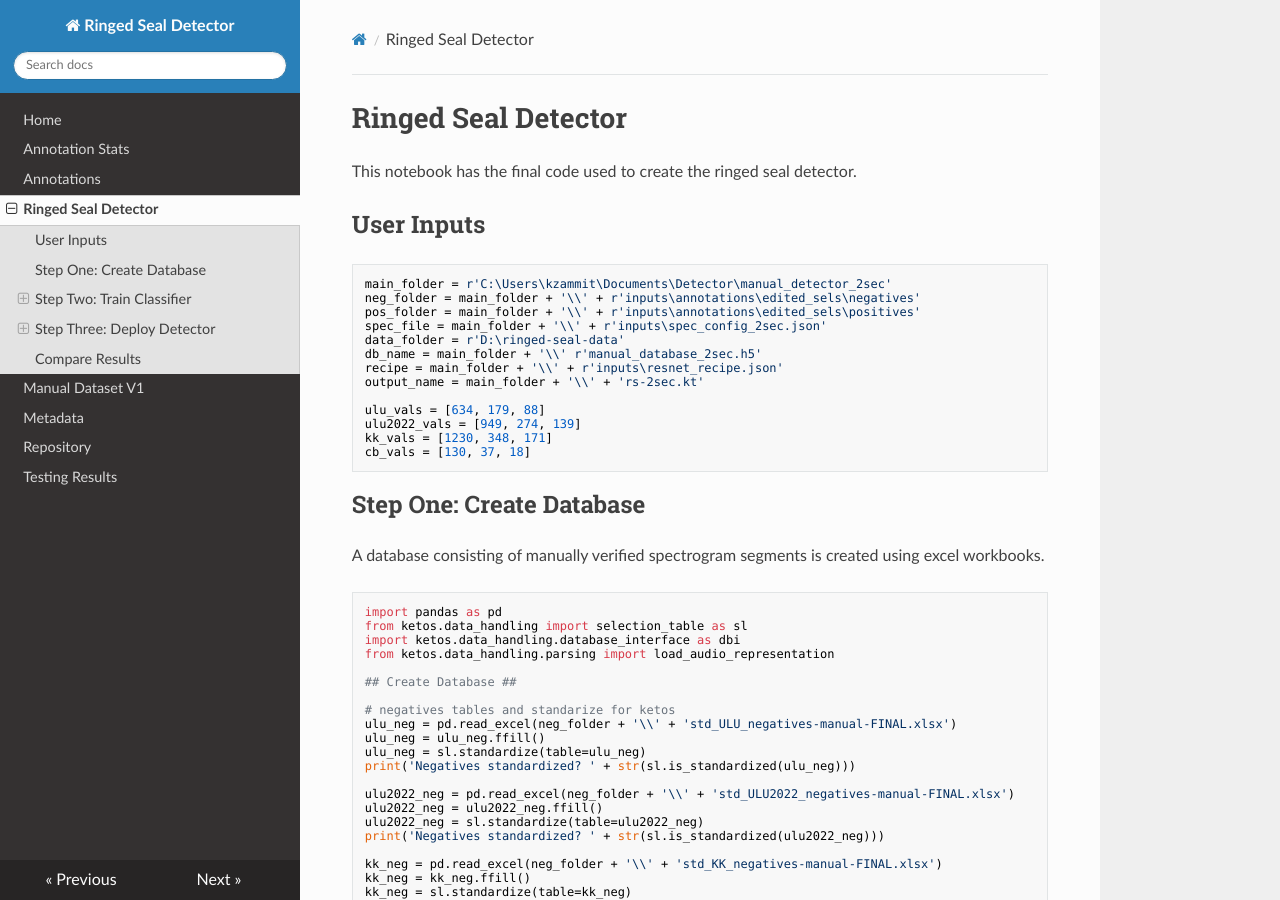
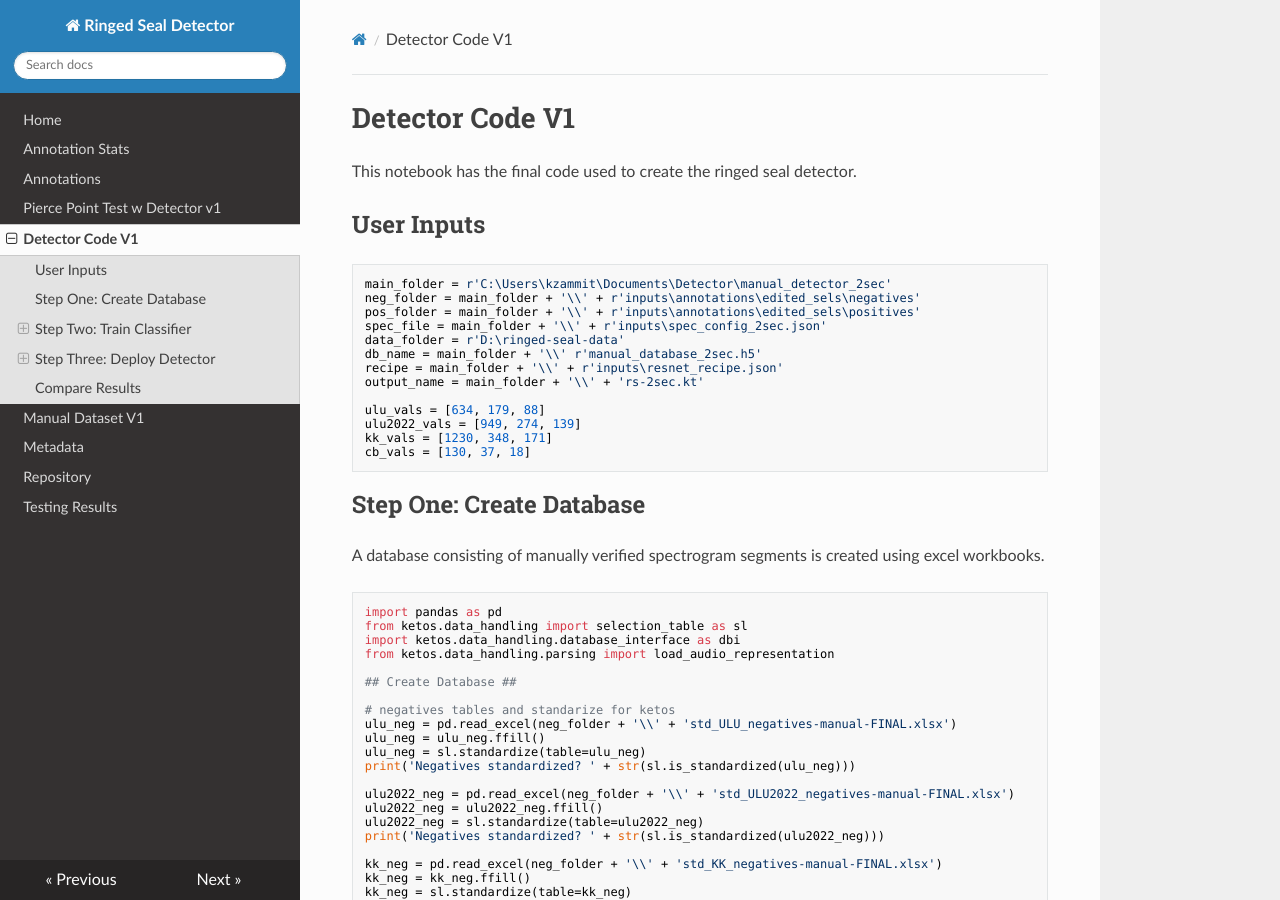
Before and after one commit to karlzam/ringed-seal-docs, an MkDocs documentation site: the page built from docs/detector.md, in a window 1280 px wide and 900 px high. Built offline with MkDocs 1.6.1, drawn with Linux system fonts in a browser that asks for light colours; nearby versions of some CDN libraries; some of the changed lines change nothing that is shown.

Commit message:
no message

````diff
--- /dev/null
+++ b/docs/detector-pp.md
@@ -0,0 +1,463 @@
+# Pierce Point Test w Detector v1
+
+This notebook has the final code used to create the ringed seal detector.
+
+## User Inputs
+
+
+```python
+main_folder = r'C:\Users\kzammit\Documents\Detector\manual_detector_2sec\pp-test'
+spec_file = main_folder + '\\' + 'spec_config_2sec.json'
+data_folder = r'D:\ringed-seal-data'
+db_name = main_folder + '\\' r'pierce_point_db.h5'
+
+```
+
+## Step One: Create Database
+
+A database consisting of manually verified spectrogram segments is created using excel workbooks.
+
+
+```python
+import pandas as pd
+from ketos.data_handling import selection_table as sl
+import ketos.data_handling.database_interface as dbi
+from ketos.data_handling.parsing import load_audio_representation
+
+## Create Database ##
+
+pp_pos = pd.read_excel(main_folder + '\\' + 'std_PP_positives.xlsx')
+pp_pos2 = pp_pos.ffill()
+pp_pos2 = sl.standardize(table=pp_pos2, start_labels_at_1=True)
+print('Negatives standardized? ' + str(sl.is_standardized(pp_pos2)))
+
+# join into a database
+
+spec_cfg = load_audio_representation(spec_file, name="spectrogram")
+
+dbi.create_database(output_file=db_name,  # empty brackets
+                    dataset_name=r'test', selections=pp_pos2, data_dir=data_folder,
+                    audio_repres=spec_cfg)
+```
+
+    Negatives standardized? True
+
+
+    100%|██████████████████████████████████████████████████████████████████████████████████| 71/71 [00:00<00:00, 74.81it/s]
+
+    71 items saved to C:\Users\kzammit\Documents\Detector\manual_detector_2sec\pp-test\pierce_point_db.h5
+
+
+
+
+
+
+```python
+import tables
+tables.file._open_files.close_all()
+```
+
+    Closing remaining open files:C:\Users\kzammit\Documents\Detector\manual_detector_2sec\pp-test\pierce_point_db.h5...done
+
+
+## Step Three: Deploy Detector
+
+### Copy Testing Files to Audio Folder
+
+
+```python
+import shutil
+
+pp_pos3 = pp_pos.ffill()
+
+audio_folder = r'C:\Users\kzammit\Documents\Detector\manual_detector_2sec\pp-test\audio'
+
+for idex, row in pp_pos3.iterrows():
+    shutil.copyfile(pp_pos3.loc[idex]['filename'], audio_folder + '\\' + pp_pos3.loc[idex]['filename'].split('\\')[-1])
+
+print('done')
+```
+
+    done
+
+
+### Deploy Detector on Audio Data
+
+
+```python
+from ketos.audio.audio_loader import AudioFrameLoader, AudioLoader, SelectionTableIterator
+from ketos.audio.spectrogram import MagSpectrogram
+from ketos.neural_networks.dev_utils.detection import batch_load_audio_file_data, filter_by_threshold
+import numpy as np
+import tensorflow as tf
+from ketos.data_handling.data_feeding import BatchGenerator
+from ketos.neural_networks.resnet import ResNetInterface
+
+temp_folder = main_folder + '\\' + 'ringedS_tmp_folder'
+detections_csv = main_folder + '\\' + 'detections_raw.csv'
+threshold = 0.5
+step_size = 2.0
+batch_size = 16
+buffer = 0.5
+output_name = main_folder + '\\' + 'rs-2sec.kt'
+
+model = ResNetInterface.load(model_file=output_name, new_model_folder=temp_folder)
+
+audio_repr = load_audio_representation(path=spec_file)
+
+spec_config = audio_repr['spectrogram']
+
+audio_loader = AudioFrameLoader(path=audio_folder, duration=spec_config['duration'],
+                                    step=step_size, stop=False, representation=spec_config['type'],
+                                    representation_params=spec_config, pad=False)
+detections = pd.DataFrame()
+
+batch_generator = batch_load_audio_file_data(loader=audio_loader, batch_size=batch_size)
+
+for batch_data in batch_generator:
+    # Run the model on the spectrogram data from the current batch
+    batch_predictions = model.run_on_batch(batch_data['data'], return_raw_output=True)
+
+    # Lets store our data in a dictionary
+    raw_output = {'filename': batch_data['filename'], 'start': batch_data['start'], 'end': batch_data['end'],
+                  'score': batch_predictions}
+
+    batch_detections = filter_by_threshold(raw_output, threshold=threshold)
+
+    # What do these labels represent? Is it 0 for no, and 1 for yes? why is 0 included in the
+    detections = pd.concat([detections, batch_detections], ignore_index=True)
+
+detections.to_csv(detections_csv, index=False)
+```
+
+      0%|                                                                                          | 0/149 [00:00<?, ?it/s]RuntimeWarning: Waveform padded with its own reflection to achieve required length to compute the stft. 73 samples were padded on the left and 0 samples were padded on the right
+    100%|████████████████████████████████████████████████████████████████████████████████| 149/149 [00:20<00:00,  7.37it/s]
+
+
+## Compare Results
+
+
+```python
+#annotations = pd.read_excel(r'C:\Users\kzammit\Documents\Detector\manual_detector_2sec\sel_test_pos.xlsx')
+#annotations = annotations.ffill()
+#detections = pd.read_csv(r'C:\Users\kzammit\Documents\Detector\manual_detector_2sec\detections_raw.csv')
+
+#detected_list = []
+
+#for idx, row in annotations.iterrows():  # loop over annotations
+#    filename_annot = row['filename'].split("\\")[-1]
+#    time_annot_start = row['start']
+#    time_annot_end = row['end']
+#    detected = False
+#    for _, d in detections.iterrows():  # loop over detections
+#        filename_det = d['filename']
+#        start_det = d['start']
+#        end_det = start_det + d['end']
+        # if the filenames match and the annotated time falls with the start and
+        # end time of the detection interval, consider the call detected
+#        if filename_annot == filename_det and time_annot_start >= start_det and time_annot_end <= end_det:
+#            detected = True
+#            break
+
+#    detected_list.append(detected)
+
+#annotations['detected'] = detected_list  # add column to the annotations table
+
+#annotations.to_excel('detected_annots.xlsx')
+```
+
+    done
+
+
+
+```python
+def compute_detections(labels, scores, threshold=0.5):
+    """
+
+    :param labels:
+    :param scores:
+    :param threshold:
+    :return:
+    """
+    predictions = np.where(scores >= threshold, 1,0)
+
+    TP = tf.math.count_nonzero(predictions * labels).numpy()
+    TN = tf.math.count_nonzero((predictions - 1) * (labels - 1)).numpy()
+    FP = tf.math.count_nonzero(predictions * (labels - 1)).numpy()
+    FN = tf.math.count_nonzero((predictions - 1) * labels).numpy()
+
+    return predictions, TP, TN, FP, FN
+```
+
+
+```python
+from ketos.data_handling.data_feeding import JointBatchGen
+
+import os
+import csv
+
+output_dir = main_folder + '\\' + 'metrics'
+
+db = dbi.open_file(db_name, 'r')
+
+# Load the trained model
+model = ResNetInterface.load(output_name, load_audio_repr=False, new_model_folder=temp_folder)
+
+# Open the table in the database at the root level
+table = dbi.open_table(db, '/test')
+
+# Convert the data to the correct format for the model, and generate batches of data
+gens = []
+
+# not sure?
+batch_size = int(batch_size / sum(1 for _ in db.walk_nodes(table, "Table")))
+
+# for the testing dataset
+for group in db.walk_nodes(table, "Table"):
+    generator = BatchGenerator(batch_size=batch_size, data_table=group,
+                               output_transform_func=ResNetInterface.transform_batch, shuffle=False,
+                               refresh_on_epoch_end=False, x_field='data', return_batch_ids=True)
+
+    # attach the batches together so there's one for each dataset
+    gens.append(generator)
+
+gen = JointBatchGen(gens, n_batches='min', shuffle_batch=False, reset_generators=False, return_batch_ids=True)
+
+scores = []
+labels = []
+
+for batch_id in range(gen.n_batches):
+    hdf5_ids, batch_X, batch_Y = next(gen)
+
+    batch_labels = np.argmax(batch_Y, axis=1)
+
+    # will return the scores for just one class (with label 1)
+    batch_scores = model.model.predict_on_batch(batch_X)[:, 1]
+
+    scores.extend(batch_scores)
+    labels.extend(batch_labels)
+
+labels = np.array(labels)
+scores = np.array(scores)
+
+print('Length of labels is ' + str(len(labels)))
+
+predicted, TP, TN, FP, FN = compute_detections(labels, scores, threshold)
+
+print(f'\nSaving detections output to {output_dir}/')
+
+df_group = pd.DataFrame()
+for group in db.walk_nodes(table, "Table"):
+    df = pd.DataFrame({'id': group[:]['id'], 'filename': group[:]['filename']})
+    df_group = pd.concat([df_group, df], ignore_index=True)
+df_group['label'] = labels[:]
+df_group['predicted'] = predicted[:]
+df_group['score'] = scores[:]
+df_group.to_csv(os.path.join(os.getcwd(), output_dir, "classifications.csv"), mode='w', index=False)
+
+precision = TP / (TP + FP)
+recall = TP / (TP + FN)
+f1 = 2 * precision * recall / (precision + recall)
+FPP = FP / (TN + FP)
+confusion_matrix = [[TP, FN], [FP, TN]]
+print(f'\nPrecision: {precision}')
+print(f'Recall: {recall}')
+print(f'F1 Score: {f1}')
+print('\nConfusionMatrix:')
+print('\n[TP, FN]')
+print('[FP, TN]')
+print(f'{confusion_matrix[0]}')
+print(f'{confusion_matrix[1]}')
+
+print(f"\nSaving metrics to {output_dir}/")
+
+# Saving precision recall and F1 Score for the defined thrshold
+metrics = {'Precision': [precision], 'Recall': [recall], "F1 Score": [f1]}
+metrics_df = pd.DataFrame(data=metrics)
+
+metrics_df.to_csv(os.path.join(os.getcwd(), output_dir, "metrics.csv"), mode='w', index=False)
+
+# Appending a confusion matrix to the file
+row1 = ["Confusion Matrix", "Predicted"]
+row2 = ["Actual", "RS", "Background Noise"]
+row3 = ["RS", TP, FN]
+row4 = ["Background Noise", FP, TN]
+with open(os.path.join(os.getcwd(), output_dir, "metrics.csv"), 'a', encoding='UTF8') as f:
+    writer = csv.writer(f)
+    writer.writerow([])
+    writer.writerow(row1)
+    writer.writerow(row2)
+    writer.writerow(row3)
+    writer.writerow(row4)
+
+db.close()
+```
+
+    Length of labels is 284
+
+    Saving detections output to C:\Users\kzammit\Documents\Detector\manual_detector_2sec\pp-test\metrics/
+
+    Precision: 0.25
+    Recall: 0.9014084507042254
+    F1 Score: 0.3914373088685015
+
+    ConfusionMatrix:
+
+    [TP, FN]
+    [FP, TN]
+    [64, 7]
+    [192, 21]
+
+    Saving metrics to C:\Users\kzammit\Documents\Detector\manual_detector_2sec\pp-test\metrics/
+
+
+
+```python
+import matplotlib.pyplot as plt
+import seaborn as sns
+
+def confusion_matrix_plot(cf, output_folder,
+                          group_names=None,
+                          categories='auto',
+                          count=True,
+                          percent=True,
+                          cbar=True,
+                          xyticks=True,
+                          xyplotlabels=True,
+                          sum_stats=True,
+                          figsize=None,
+                          cmap='Blues',
+                          title=True):
+    '''
+    This function will make a pretty plot of an sklearn Confusion Matrix cm using a Seaborn heatmap visualization.
+
+    Arguments
+    ---------
+    cf:            confusion matrix to be passed in
+
+    group_names:   List of strings that represent the labels row by row to be shown in each square.
+
+    categories:    List of strings containing the categories to be displayed on the x,y axis. Default is 'auto'
+
+    count:         If True, show the raw number in the confusion matrix. Default is True.
+
+    normalize:     If True, show the proportions for each category. Default is True.
+
+    cbar:          If True, show the color bar. The cbar values are based off the values in the confusion matrix.
+                   Default is True.
+
+    xyticks:       If True, show x and y ticks. Default is True.
+
+    xyplotlabels:  If True, show 'True Label' and 'Predicted Label' on the figure. Default is True.
+
+    sum_stats:     If True, display summary statistics below the figure. Default is True.
+
+    figsize:       Tuple representing the figure size. Default will be the matplotlib rcParams value.
+
+    cmap:          Colormap of the values displayed from matplotlib.pyplot.cm. Default is 'Blues'
+                   See http://matplotlib.org/examples/color/colormaps_reference.html
+
+    title:         Title for the heatmap. Default is None.
+
+    '''
+
+    # CODE TO GENERATE TEXT INSIDE EACH SQUARE
+    blanks = ['' for i in range(cf.size)]
+
+    if group_names and len(group_names) == cf.size:
+        group_labels = ["{}\n".format(value) for value in group_names]
+    else:
+        group_labels = blanks
+
+    if count:
+        group_counts = ["{0:0.0f}\n".format(value) for value in cf.flatten()]
+    else:
+        group_counts = blanks
+
+    if percent:
+        group_percentages = ["{0:.2%}".format(value) for value in cf.flatten() / np.sum(cf)]
+    else:
+        group_percentages = blanks
+
+    box_labels = [f"{v1}{v2}{v3}".strip() for v1, v2, v3 in zip(group_labels, group_counts, group_percentages)]
+    box_labels = np.asarray(box_labels).reshape(cf.shape[0], cf.shape[1])
+
+    # CODE TO GENERATE SUMMARY STATISTICS & TEXT FOR SUMMARY STATS
+    if sum_stats:
+        # Accuracy is sum of diagonal divided by total observations
+        accuracy = np.trace(cf) / float(np.sum(cf))
+
+        # if it is a binary confusion matrix, show some more stats
+        if len(cf) == 2:
+            # Metrics for Binary Confusion Matrices
+            precision = cf[1, 1] / sum(cf[:, 1])
+            recall = cf[1, 1] / sum(cf[1, :])
+            f1_score = 2 * precision * recall / (precision + recall)
+            stats_text = "\n\nAccuracy={:0.3f}\nPrecision={:0.3f}\nRecall={:0.3f}\nF1 Score={:0.3f}".format(
+                accuracy, precision, recall, f1_score)
+        else:
+            stats_text = "\n\nAccuracy={:0.3f}".format(accuracy)
+    else:
+        stats_text = ""
+
+    # SET FIGURE PARAMETERS ACCORDING TO OTHER ARGUMENTS
+    if figsize == None:
+        # Get default figure size if not set
+        figsize = plt.rcParams.get('figure.figsize')
+
+    if xyticks == False:
+        # Do not show categories if xyticks is False
+        categories = False
+
+    # MAKE THE HEATMAP VISUALIZATION
+    plt.figure(figsize=figsize)
+    sns.heatmap(cf, annot=box_labels, fmt="", cmap=cmap, cbar=cbar, xticklabels=categories, yticklabels=categories)
+
+    if xyplotlabels:
+        plt.ylabel('True label')
+        #plt.xlabel('Predicted label' + stats_text)
+        plt.xlabel('Predicted label')
+    else:
+        plt.xlabel(stats_text)
+
+    if title:
+        #plt.title(title)
+        #plt.title(stats_text)
+        print('no title')
+
+    plt.savefig(output_folder + '\\' + 'confusion_matrix.png')
+```
+
+
+```python
+from sklearn.metrics import confusion_matrix
+
+classifications_file = output_dir + '\\' + 'classifications.csv'
+
+classifications = pd.read_csv(classifications_file)
+
+cm = confusion_matrix(classifications['label'], classifications['predicted'])
+
+labels = ['True Pos', 'False Neg', 'False Pos', 'True Neg']
+categories = ['Ringed Seal', 'Noise']
+
+#confusion_matrix_plot(cm, output_dir, group_names=labels, categories=categories,
+#                 cmap=sns.diverging_palette(20, 220, as_cmap=True))
+
+confusion_matrix_plot(cm, output_dir, group_names=labels, categories=categories,
+                 cmap='viridis')
+```
+
+    no title
+
+
+
+
+![png](output_16_1.png)
+
+
+
+
+```python
+
+```
--- a/docs/detector.md
+++ b/docs/detector.md
@@ -1,4 +1,4 @@
-# Ringed Seal Detector
+# Detector Code V1
 
 This notebook has the final code used to create the ringed seal detector.
 
````
Also changed, not shown: docs/output_16_1.png (added).
